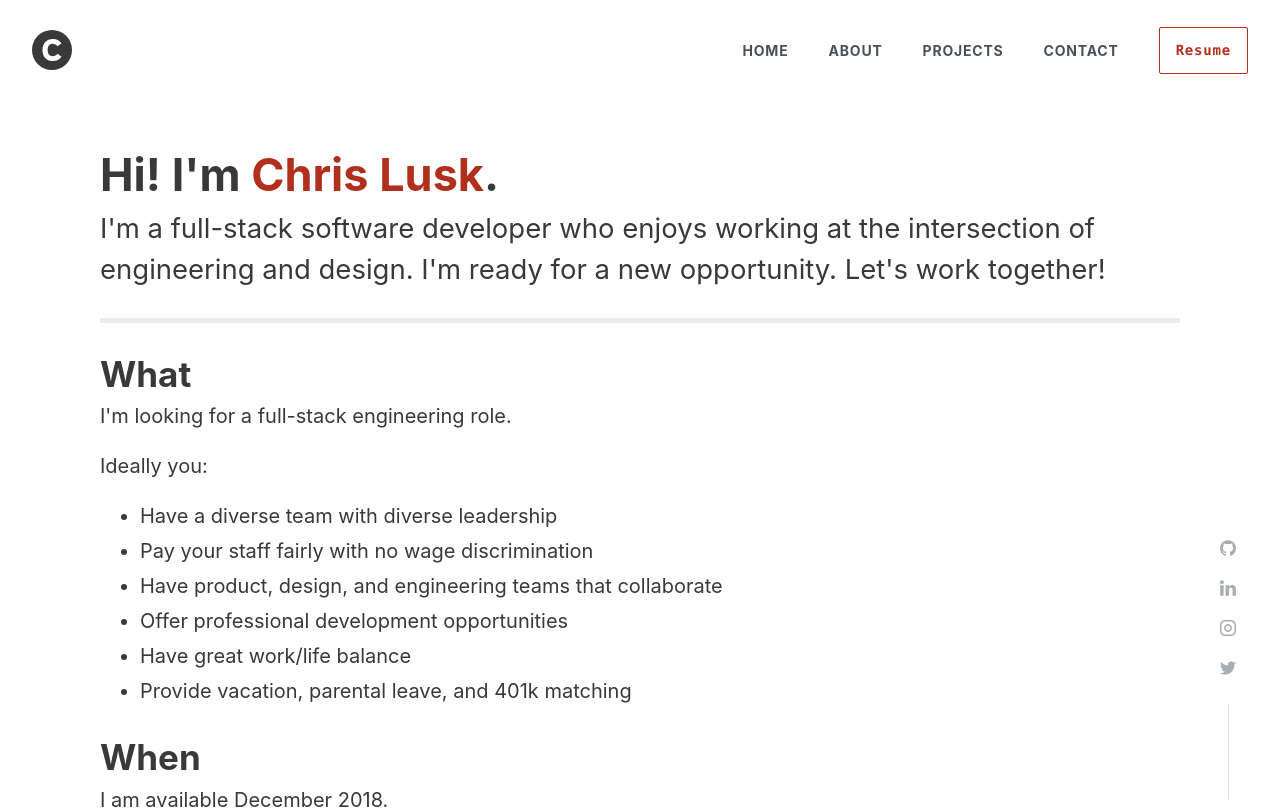
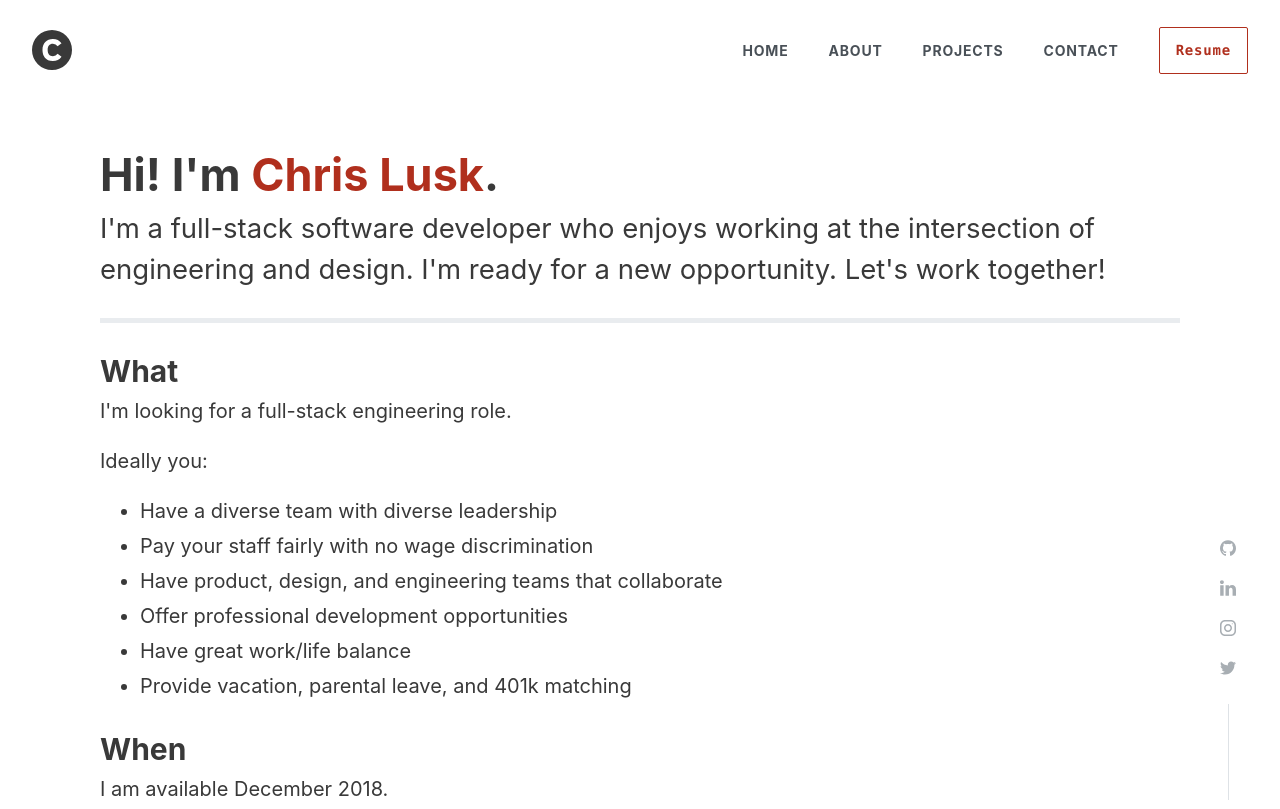
Before and after one commit to chrismlusk/chrismlusk, a Next.js app: page /hire-me in a window 1280 px wide. Shown: the top 809 px of the page. Built offline with nearby package versions, Linux system fonts and the light colour scheme; a web font is replaced by a local one.

Commit message:
make headings a bit smaller

```diff
--- a/components/styles/GlobalStyles.js
+++ b/components/styles/GlobalStyles.js
@@ -43,10 +43,10 @@ const GlobalStyles = createGlobalStyle`
   }
 
   h1 { font-size: 2.25em; }
-  h2 { font-size: 1.75em; }
-  h3 { font-size: 1.5em; }
-  h4 { font-size: 1.25em; }
-  h5 { font-size: 1.125em; }
+  h2 { font-size: 1.5em; }
+  h3 { font-size: 1.25em; }
+  h4 { font-size: 1.125em; }
+  h5 { font-size: 1em; }
   h6 { font-size: 1em; }
 
   p,
```
